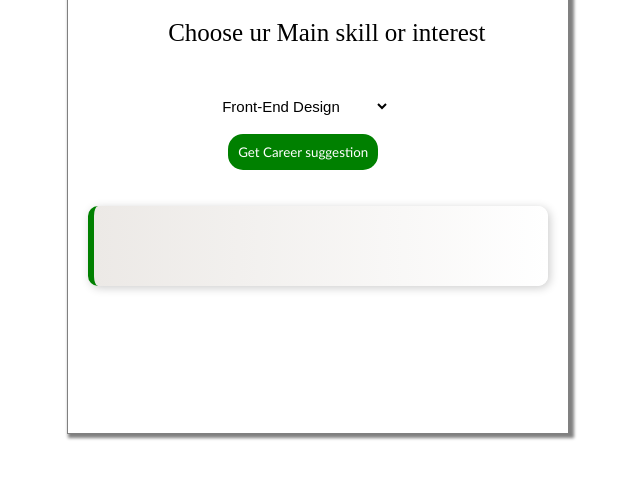
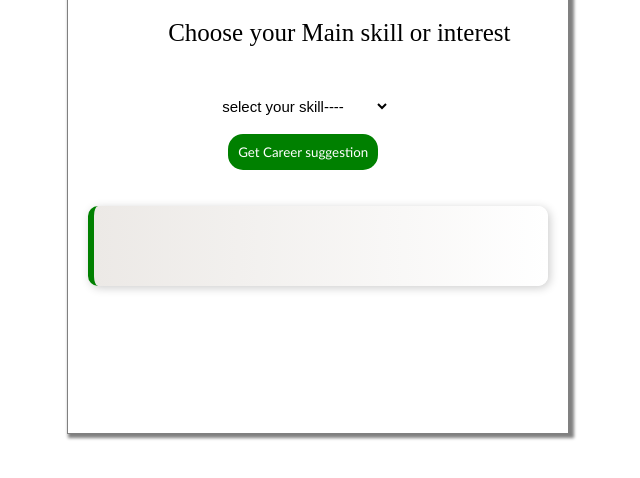
Before and after one commit to hemalekha31/career_path, a plain HTML site: page index.html in a window 1280 px wide. Shown: the part 118-596 px from the top of the page, without its empty margins (320-960 px from the left). Drawn offline with Linux system fonts and the light colour scheme.

Commit message:
Update index.html

```diff
--- a/index.html
+++ b/index.html
@@ -70,8 +70,9 @@
 <body>
     <div class="cont">
         <h1>Career Path suggestion tool</h1>
-        <label for="skill">Choose ur Main skill or interest</label> &nbsp; <br>
+        <label for="skill">Choose your Main skill or interest</label> &nbsp; <br>
         <select id="skill">
+            <option>select your skill----</option>
             <option value="front-end">Front-End Design</option>
             <option value="backend">Backend development</option>
             <option value="datahand">Data Handling</option>
```
